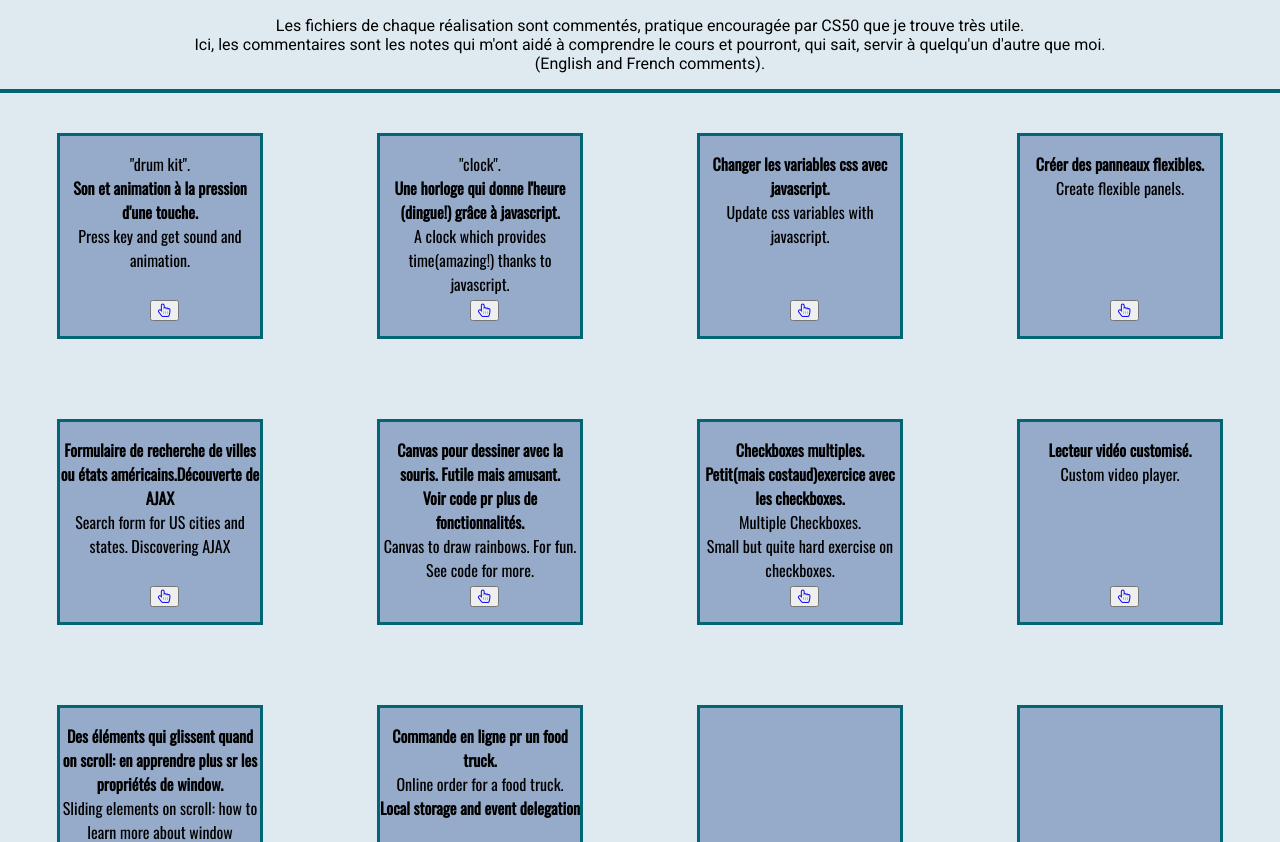
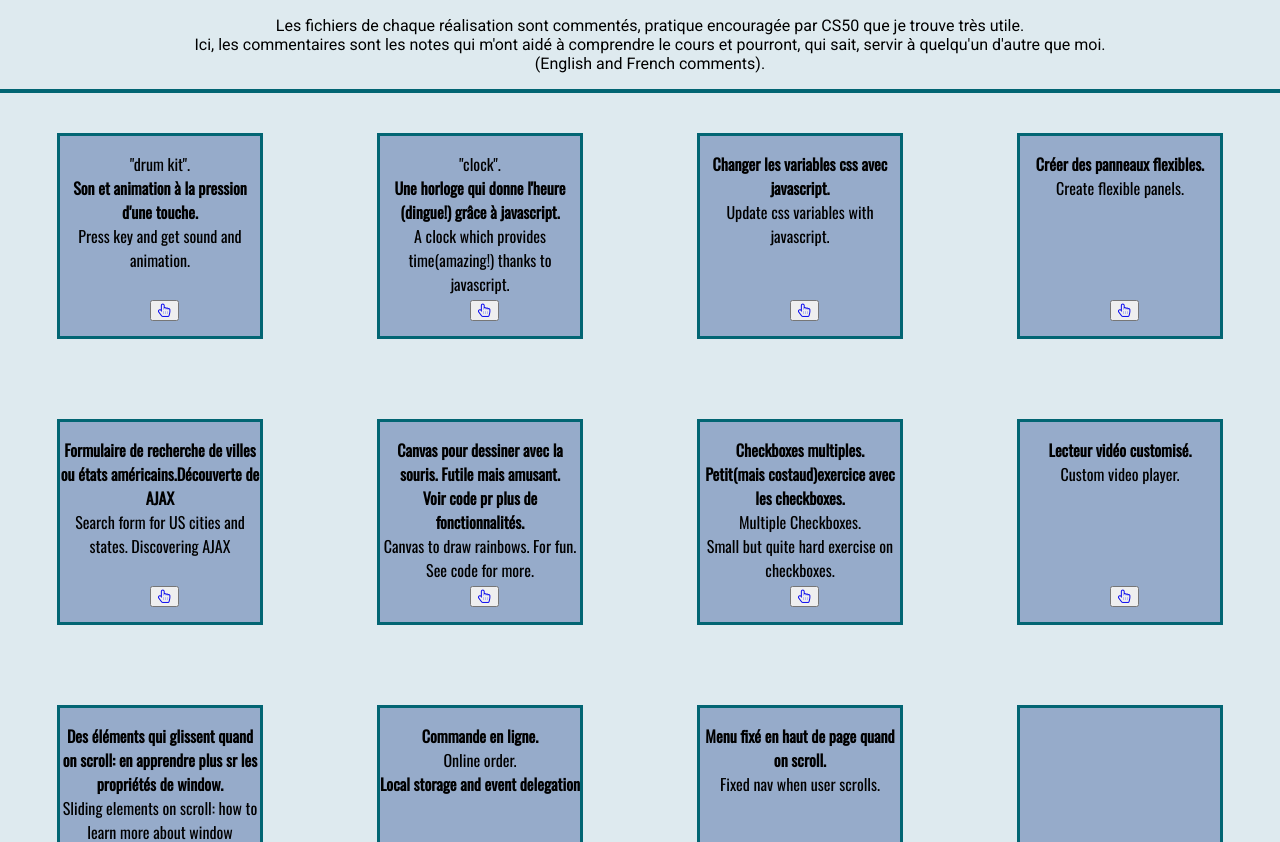
Before and after one commit to SidoFr/SidoFr.github.io, a plain HTML site: page JS30/index.html in a window 1280 px wide. Shown: the part 110-952 px from the top of the page. Drawn offline with nearby package versions, Linux system fonts and the light colour scheme.

Commit message:
Update index.html

```diff
--- a/JS30/index.html
+++ b/JS30/index.html
@@ -53,11 +53,11 @@
 			<button class="btn"><a href="slide_scroll/index.html"><i class="fa fa-hand-pointer-o" aria-hidden="true"></i></a></button>
 		</div>
 		<div class="etiquette">
-			<p class="text"><strong>Commande en ligne pr un food truck.</strong><br>Online order for a food truck.<br><strong>Local storage and event delegation</strong></p>
+			<p class="text"><strong>Commande en ligne.</strong><br>Online order.<br><strong>Local storage and event delegation</strong></p>
 			<button class="btn"><a href="./localStorage/index.html"><i class="fa fa-hand-pointer-o" aria-hidden="true"></i></a></button>
 		</div>
 		<div class="etiquette">
-			<p class="text"></p>
+			<p class="text"><strong>Menu fixé en haut de page quand on scroll.</strong><br>Fixed nav when user scrolls.</p>
 			<button class="btn"><a href="#"><i class="fa fa-hand-pointer-o" aria-hidden="true"></i></a></button>
 		</div>
 		<div class="etiquette">
```
